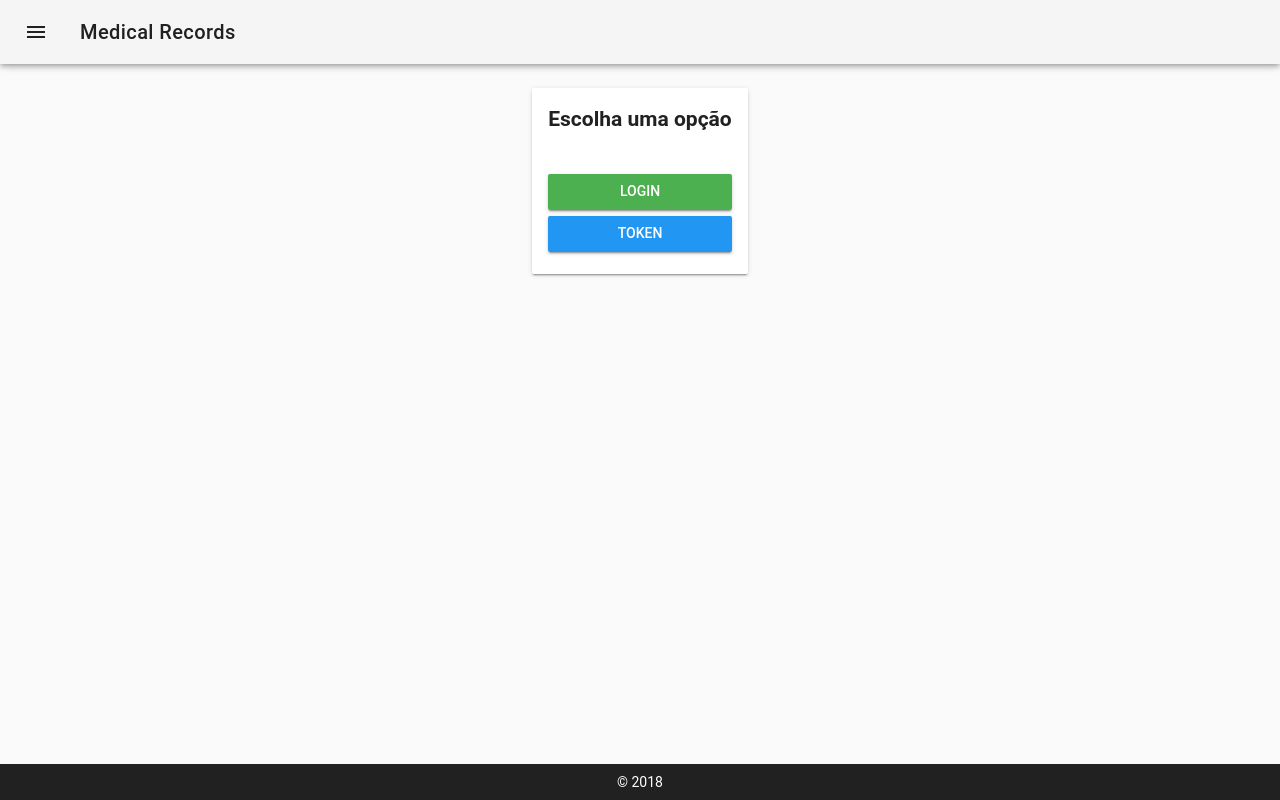
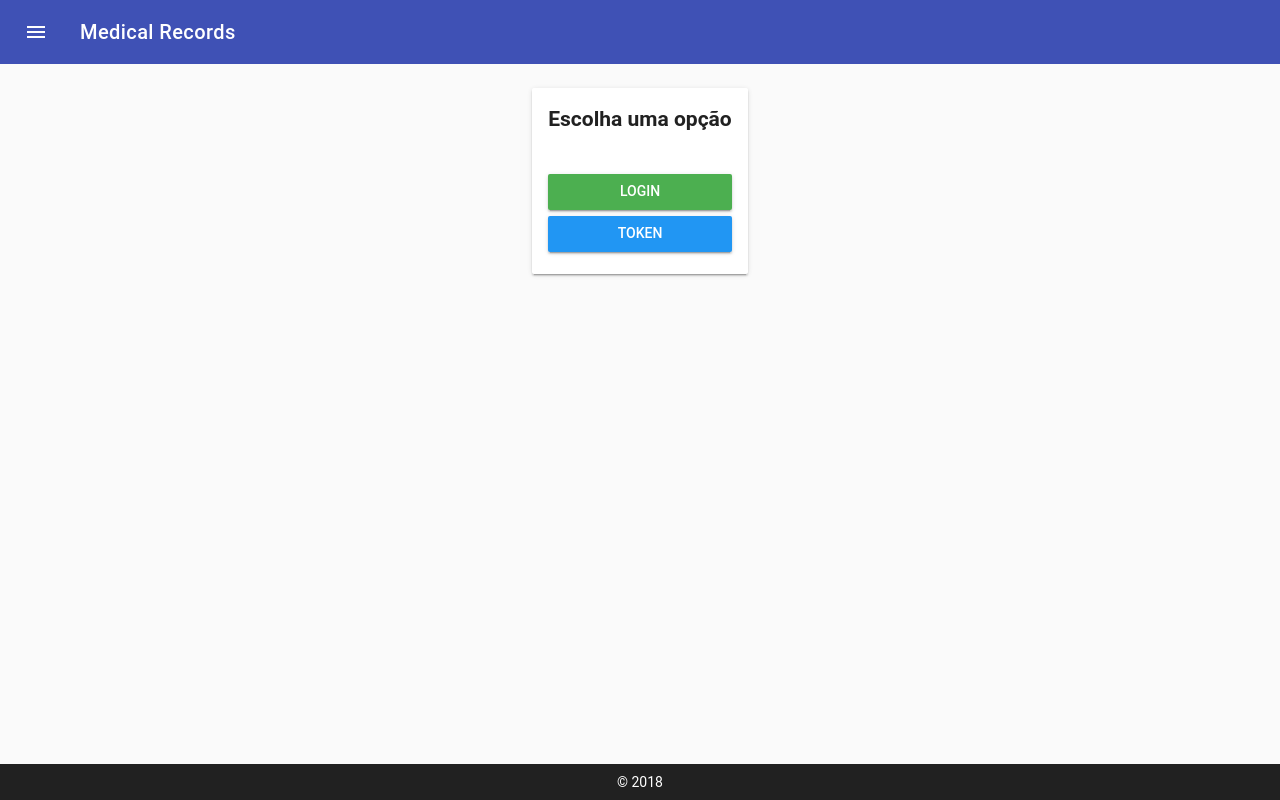
Before and after one commit to froeder/static, a Vue app: page /login in a window 1280 px wide. Built offline with nearby package versions, Linux system fonts and the light colour scheme.

Commit message:
Refactoring to better programming

```diff
--- a/src/App.vue
+++ b/src/App.vue
@@ -1,7 +1,6 @@
 <template>
     <v-app>
-        <!--<sidebar :drawer="drawer" :clipped="clipped" :items="items"/>-->
-        <toolbar :drawer="drawer" :clipped="clipped" :title="title"/>
+        <toolbar :items="items" :title="title"/>
         <v-content fluid>
             <router-view/>
         </v-content>
@@ -10,21 +9,17 @@
 </template>
 
 <script>
-    import Sidebar from './components/Sidebar'
     import Toolbar from './components/Toolbar'
     import Footerbar from './components/Footerbar'
 
     export default {
         components: {
-            Sidebar,
             Toolbar,
             Footerbar
         },
         data() {
             return {
                 title: 'Medical Records',
-                clipped: false,
-                drawer: false,
                 items: [
                     {
                         icon: 'home',
--- a/src/components/Sidebar.vue
+++ /dev/null
@@ -1,26 +0,0 @@
-<template>
-    <v-navigation-drawer app v-if="this.$store.state.token" temporary :clipped="clipped" v-model="drawer"
-                         enable-resize-watcher fixed>
-        <v-list>
-            <v-list-tile value="true" v-for="(item, i) in items" :key="i" @click="linkto(item.linkpath)">
-                <v-list-tile-action>
-                    <v-icon v-html="item.icon"></v-icon>
-                </v-list-tile-action>
-                <v-list-tile-content>
-                    <v-list-tile-title v-text="item.title"></v-list-tile-title>
-                </v-list-tile-content>
-            </v-list-tile>
-        </v-list>
-    </v-navigation-drawer>
-</template>
-
-<script>
-    export default {
-        props: ['clipped', 'drawer', 'items'],
-        methods: {
-            linkto(pathname) {
-                this.$router.push({path: pathname})
-            }
-        }
-    }
-</script>
--- a/src/components/Toolbar.vue
+++ b/src/components/Toolbar.vue
@@ -1,13 +1,37 @@
 <template>
-   <v-toolbar app :clipped-left="clipped">
-      <v-toolbar-side-icon @click.stop="drawer = !drawer"></v-toolbar-side-icon>
-      <v-toolbar-title v-text="title"></v-toolbar-title>
-      <v-spacer></v-spacer>
-   </v-toolbar>
+    <div>
+        <v-navigation-drawer app temporary :clipped="clipped" v-model="drawer" enable-resize-watcher fixed>
+            <v-list>
+                <v-list-tile value="true" v-for="(item, i) in items" :key="i" @click="linkto(item.linkpath)">
+                    <v-list-tile-action>
+                        <v-icon v-html="item.icon"></v-icon>
+                    </v-list-tile-action>
+                    <v-list-tile-content>
+                        <v-list-tile-title v-text="item.title"></v-list-tile-title>
+                    </v-list-tile-content>
+                </v-list-tile>
+            </v-list>
+        </v-navigation-drawer>
+        <v-toolbar app dark flat color="indigo" :clipped-left="clipped">
+            <v-toolbar-side-icon @click.stop="drawer = !drawer"></v-toolbar-side-icon>
+            <v-toolbar-title v-text="title"></v-toolbar-title>
+        </v-toolbar>
+    </div>
 </template>
 
 <script>
     export default {
-      props: ['title', 'clipped', 'drawer']
+        props: ['title', 'items'],
+        data() {
+            return {
+                clipped: false,
+                drawer: false
+            }
+        },
+        methods: {
+            linkto(pathname) {
+                this.$router.push({path: pathname})
+            }
+        }
     }
 </script>
```
